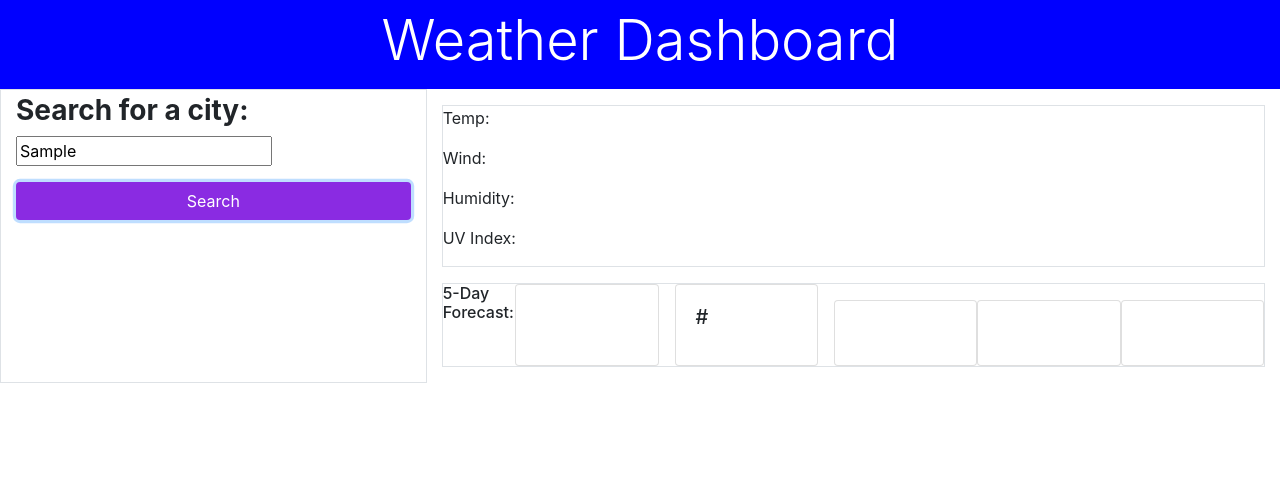
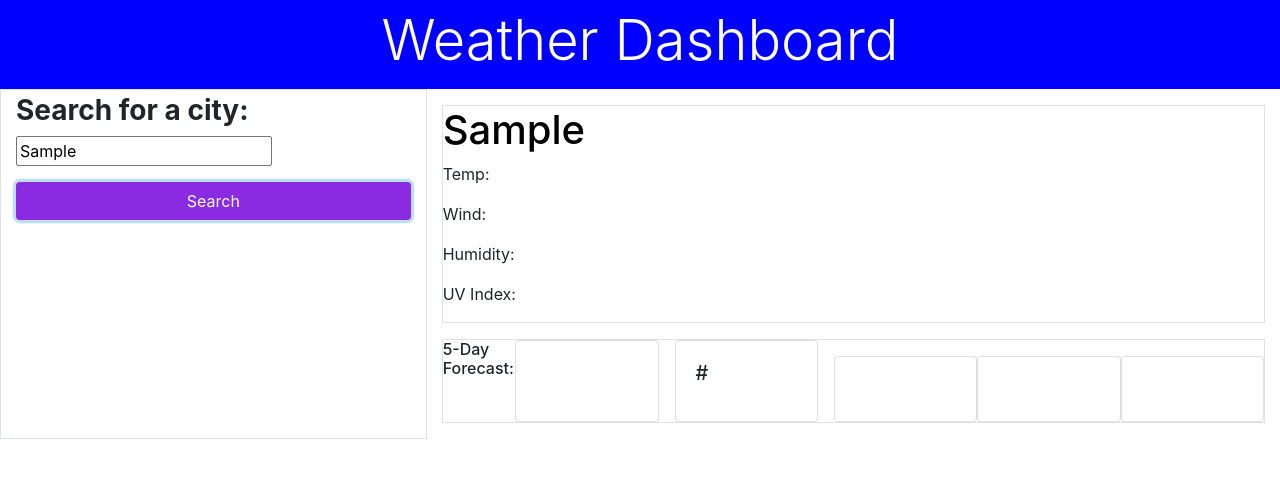
Before and after one commit to kaitdiaz01/Weather-Dashboard, a plain HTML site: page index.html in a window 1280 px wide. Both pictures are taken after typing "Sample" into the empty fields and a click on the button "Search". Drawn offline with nearby package versions, Linux system fonts and the light colour scheme; no server answers.

Commit message:
added name of city to page

```diff
--- a/Assets/JS/script.js
+++ b/Assets/JS/script.js
@@ -6,6 +6,8 @@ var cityInput;
 
 //DOM references
 var searchForm = document.querySelector("#search-form");
+var cityHeading = document.querySelector(".city");
+
 
 // var todayBox =
 // var forecastBox =
@@ -24,7 +26,9 @@ var savedCities = [];
 function citySubmit(event) {
   event.preventDefault();
   cityInput = document.getElementById("search-input").value;
+
   weatherData(cityInput);
+  cityHeading.textContent = cityInput;
 
   // create local storage
   // get local storage
@@ -46,6 +50,7 @@ function weatherData(cityInput) {
   fetch(geoUrl)
     .then(function (response) {
       return response.json();
+
     })
     .then(function (data) {
 
@@ -65,6 +70,7 @@ function weatherData(cityInput) {
         .then(function (data) {
             console.log(data);
         // you use . since these are all objects and not arrays anymore
+
         var clouds = data.current.clouds
         console.log(clouds);
 
--- a/index.html
+++ b/index.html
@@ -45,6 +45,7 @@
 
         <div class="col-12 col-md-8 pb-3">
             <section id="today" class="mt-3 border" role="region">
+                <h1 class="city" style="color: black"></h1>
                 <p>Temp:</p>
                 <p>Wind:</p>
                 <p>Humidity:</p>
```
